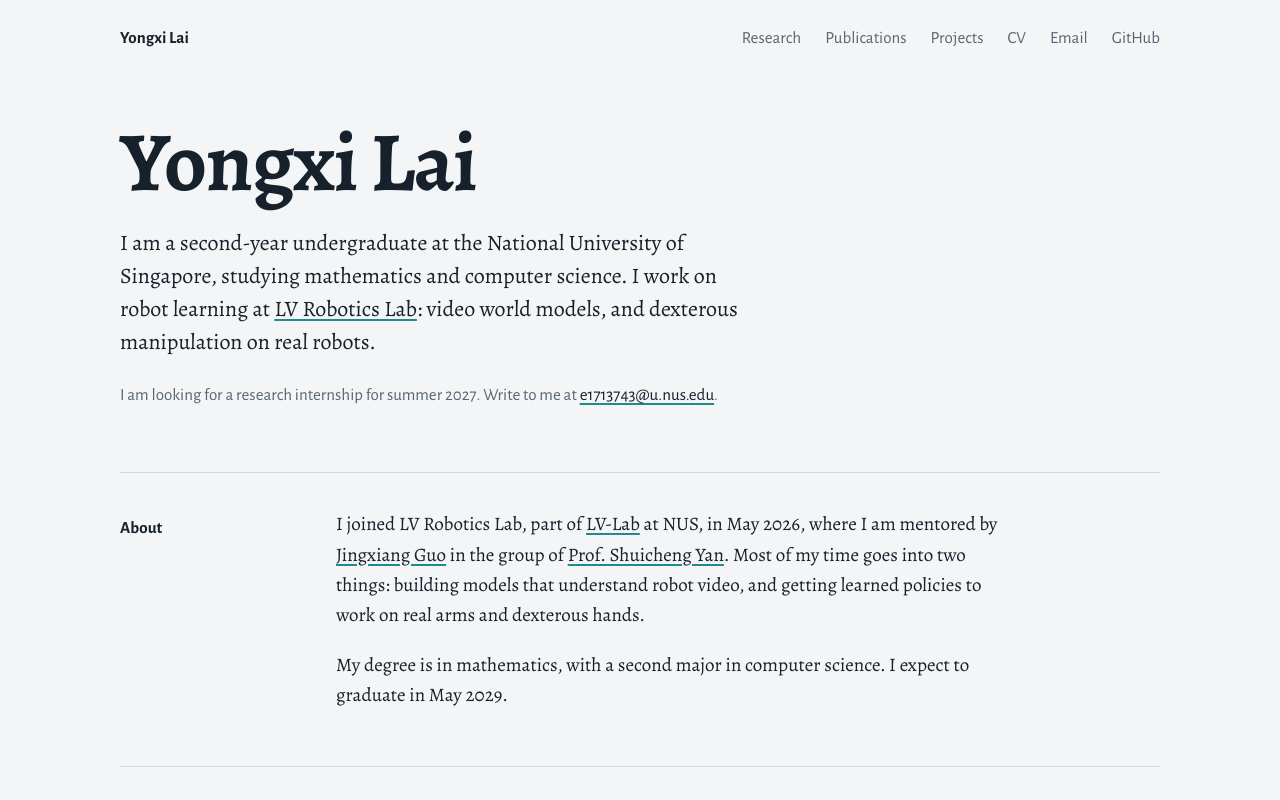
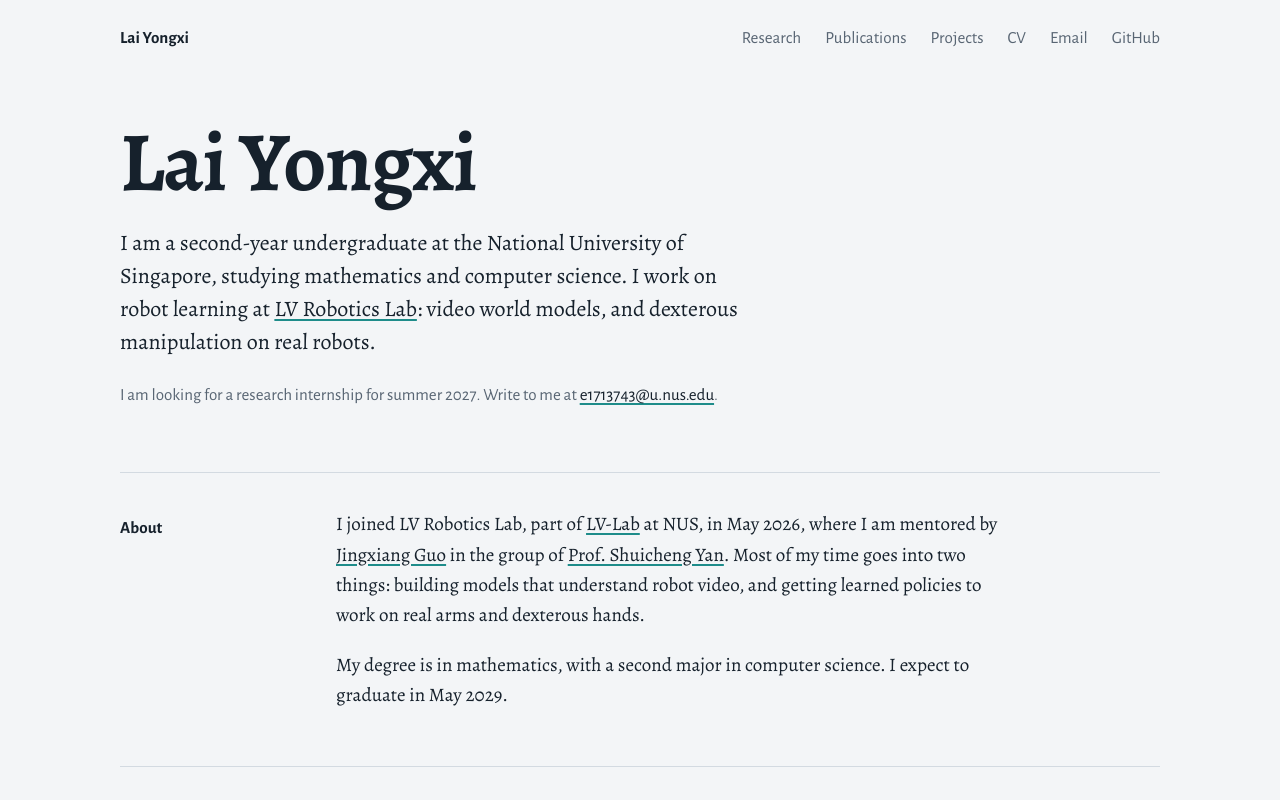
Before and after one commit to make-it-realll/make-it-realll.github.io, a plain HTML site: page index.html in a window 1280 px wide. Shown: the top 800 px of the page. Drawn offline with nearby package versions, Linux system fonts and the light colour scheme.

Commit message:
Show name as Lai Yongxi
Co-Authored-By: Claude Fable 5.2 <noreply@anthropic.com>
Claude-Session: https://claude.ai/code/session_01ChPbXT4rbicq5GWqrAA5WV

```diff
--- a/index.html
+++ b/index.html
@@ -3,8 +3,8 @@
 <head>
 <meta charset="utf-8">
 <meta name="viewport" content="width=device-width, initial-scale=1">
-<title>Yongxi Lai</title>
-<meta name="description" content="Yongxi Lai is an undergraduate at the National University of Singapore working on robot learning: video world models and real-robot dexterous manipulation.">
+<title>Lai Yongxi</title>
+<meta name="description" content="Lai Yongxi is an undergraduate at the National University of Singapore working on robot learning: video world models and real-robot dexterous manipulation.">
 <link rel="preconnect" href="https://fonts.googleapis.com">
 <link rel="preconnect" href="https://fonts.gstatic.com" crossorigin>
 <link href="https://fonts.googleapis.com/css2?family=Alegreya:ital,wght@0,400;0,500;0,700;1,400&family=Alegreya+Sans:wght@400;500;700&display=swap" rel="stylesheet">
@@ -91,7 +91,7 @@
 <div class="page">
 
   <header class="top">
-    <a class="who" href="#top" id="top">Yongxi Lai</a>
+    <a class="who" href="#top" id="top">Lai Yongxi</a>
     <nav aria-label="Sections">
       <a href="#research">Research</a>
       <a href="#publications">Publications</a>
@@ -104,7 +104,7 @@
 
   <main>
     <section class="hero">
-        <h1>Yongxi Lai</h1>
+        <h1>Lai Yongxi</h1>
         <p class="lede">I am a second-year undergraduate at the National University of Singapore, studying mathematics and computer science. I work on robot learning at <a href="https://www.lv-lab.org/nus/index.html">LV Robotics Lab</a>: video world models, and dexterous manipulation on real robots.</p>
         <p class="ask">I am looking for a research internship for summer 2027. Write to me at <a href="mailto:e1713743@u.nus.edu">e1713743@u.nus.edu</a>.</p>
     </section>
```
Also changed, not shown: 1 other file.
